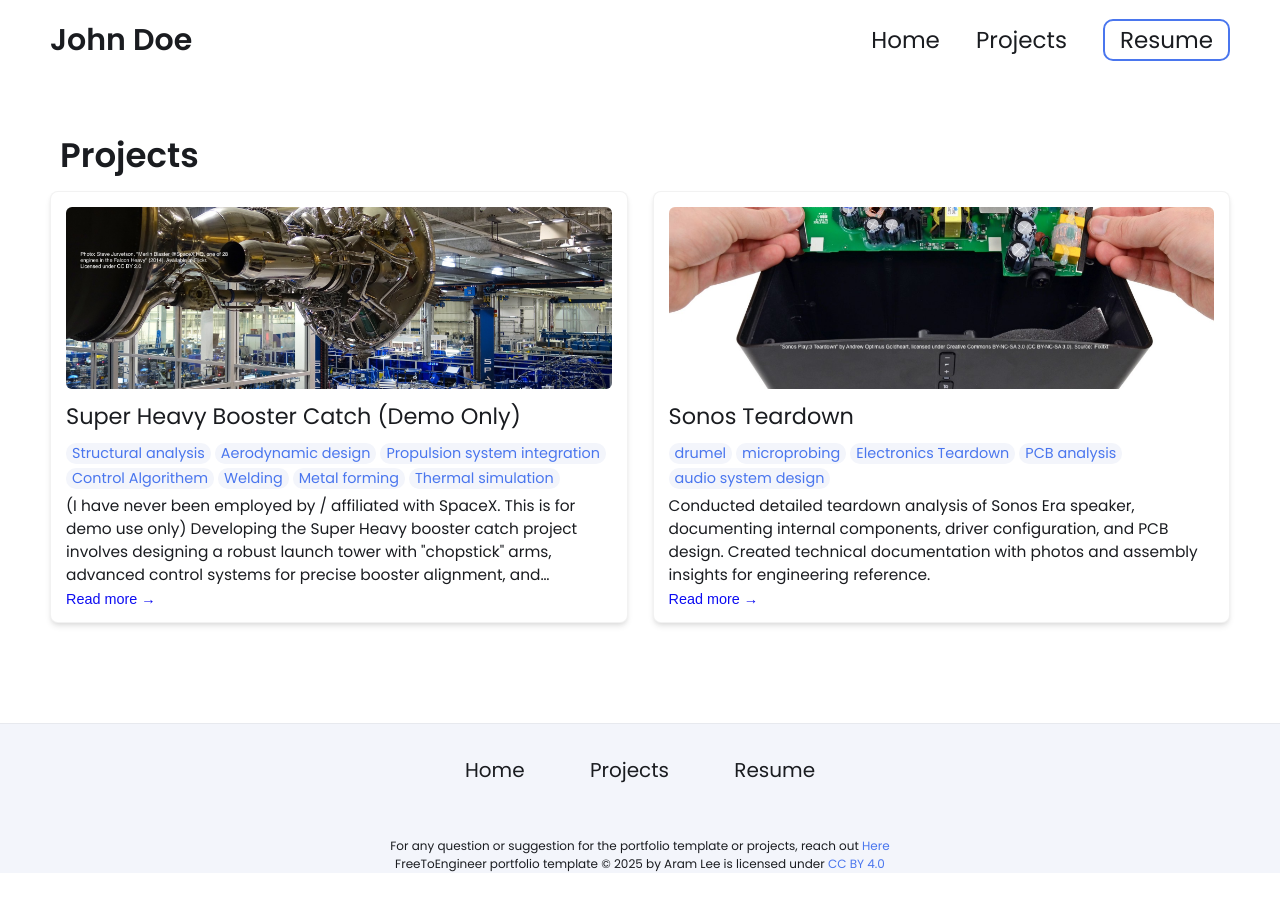
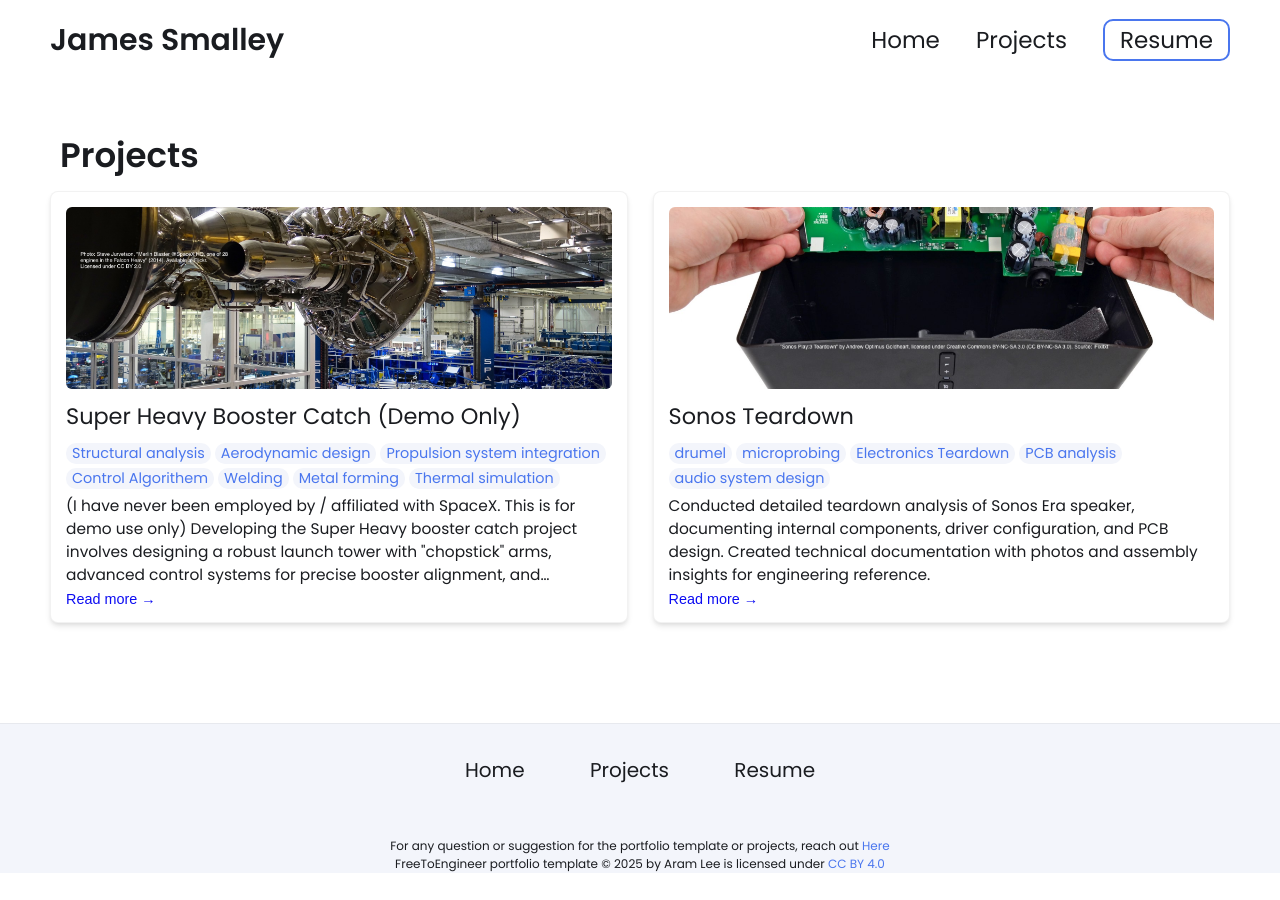
Before and after one commit to JamesCSmalley/JamesCSmalley.github.io, a Jekyll site: the page built from projects.html, in a window 1280 px wide. Built offline with Jekyll 4.4.1, drawn with Linux system fonts in a browser that asks for light colours; part of the change alters nothing that is shown.

Commit message:
Update _config.yml

```diff
--- a/_config.yml
+++ b/_config.yml
@@ -7,33 +7,34 @@
 
 # Main Page Setup
 
-title: John Doe's Portfolio # This is what shows up in the tab of the browser
+title: James Smalley's Portfolio # This is what shows up in the tab of the browser
 
 
 
 # Hero Section
-name: John Doe
-headline: headline message
+name: James Smalley
+headline: M.S. in Mechanical Engineering
 description: >- # dont remove this line. this will ignore all new lines until the next section
-  Write an awesome intro and discuss your highlights and qualification. You can edit this
-  line in _config.yml. It will appear in your document head meta (for
-  Google search results) and in your feed.xml site description.
+  With over half a decade of experience working as a Mechanical Engineer and over a decade designing, tinkering, and creating products I hope you enjoy my profile and feel free to contact me!
+  # Write an awesome intro and discuss your highlights and qualification. You can edit this
+  # line in _config.yml. It will appear in your document head meta (for
+  # Google search results) and in your feed.xml site description.
 
 # Place your profile image in /assets/images/profile-image/folder and edit the file name
-profile_image: ./assets/images/profile-image/avatar.jpeg
+profile_image: ./assets/images/profile-image/avatar.jpg
 
 
 # Link your resume
 # You can place your resume in assets/resume/{resume file.pdf} or add external link such as pdf saved in google drive
-resume-url: https://drive.google.com/file/d/13Z3duVzh-gguPU5r03oJVEE6rV9rd3DS/view?usp=sharing
+resume-url: https://docs.google.com/document/d/18aqjtNWMB52eQUyVm3VQcLYTS5oKa2qc/edit?usp=sharing&ouid=109404872226539318582&rtpof=true&sd=true
 
 
 # Set up external links - this will show up as small icons next to your name.
 
 external-links:    # input only your own url slug. The icons with missing entries will not appear.
-  linkedin: test    # https://www.linkedin.com/in/{your url slug}
-  github: leea12    # https://github.com/{your url slug}
-  stackoverflow: test      # https://stackoverflow.com/users/{your url slug}
+  linkedin: james-c-smalley    # https://www.linkedin.com/in/{your url slug}
+  github:     # https://github.com/{your url slug}
+  stackoverflow:       # https://stackoverflow.com/users/{your url slug}
   medium:            # https://medium.com/@{your url slug}
   x-twitter:   # https://x.com/{your url slug}
   threads:            # https://threads.net/@{your url slug}
@@ -47,48 +48,26 @@ external-links:    # input only your own url slug. The icons with missing entrie
 skills:
   - category: 3D Modeling
     tools:
-    - Onshape
-    - Solidworks
-    - Creo
-    - Fusion 360 (Autodesk)
-    - Blender (for complex shapes or animations)
-    - Siemens NX
-    - Inventor (Autodesk)
-    - CATIA (Dassault Systèmes)
+    - Autodesk Inventor
+    - Autodesk Fusion 360
+    - SolidWorks
+    - AutoCAD
+  - category: Analysis
+    tools:
+    - Simcenter Femap/NASTRAN
+    - Ansys
+    - MATLAB
+    - Python
+    - Microsoft Office Suite
   - category: Prototyping
     tools:
+    - FDM
     - SLA
     - CNC
-    - FDM
-    - SLS
-    - DMLS
-    - PolyJet Printing
-    - Vacuum Casting
-    - Laser Cutting
-    - Water Jet Cutting
-    - Arduino / Raspberry Pi
-    - Breadboarding for circuit testing
-  - category: Design Standards / Practices
-    tools:
-    - GD&T ASME Y14
-    - ISO fits and tolerances
-    - PLM (PTC Windchill / Arena)
-  - category: PCB Design
-    tools:
-    - Altium Designer
-    - Altium
-    - Eagle
-    - KiCad
-  - category: Problem Solving / Risk Management
-    tools:
-    - Root Cause Analysis (e.g., 5 Whys, Fishbone Diagram)
-    - DFMEA / PFMEA
-    - Six Sigma methodologies
-    - Shain Red-X
-
+    - Laser Engraving
 
 # Contact Form Setup. Setup an account and copy over the key. When someone fills out the form, it will be received in your email.
-formspree-key:   https://formspree.io/f/{8-digit key}
+formspree-key:   https://formspree.io/f/{xdkgvvnp}
 
 
 
```
